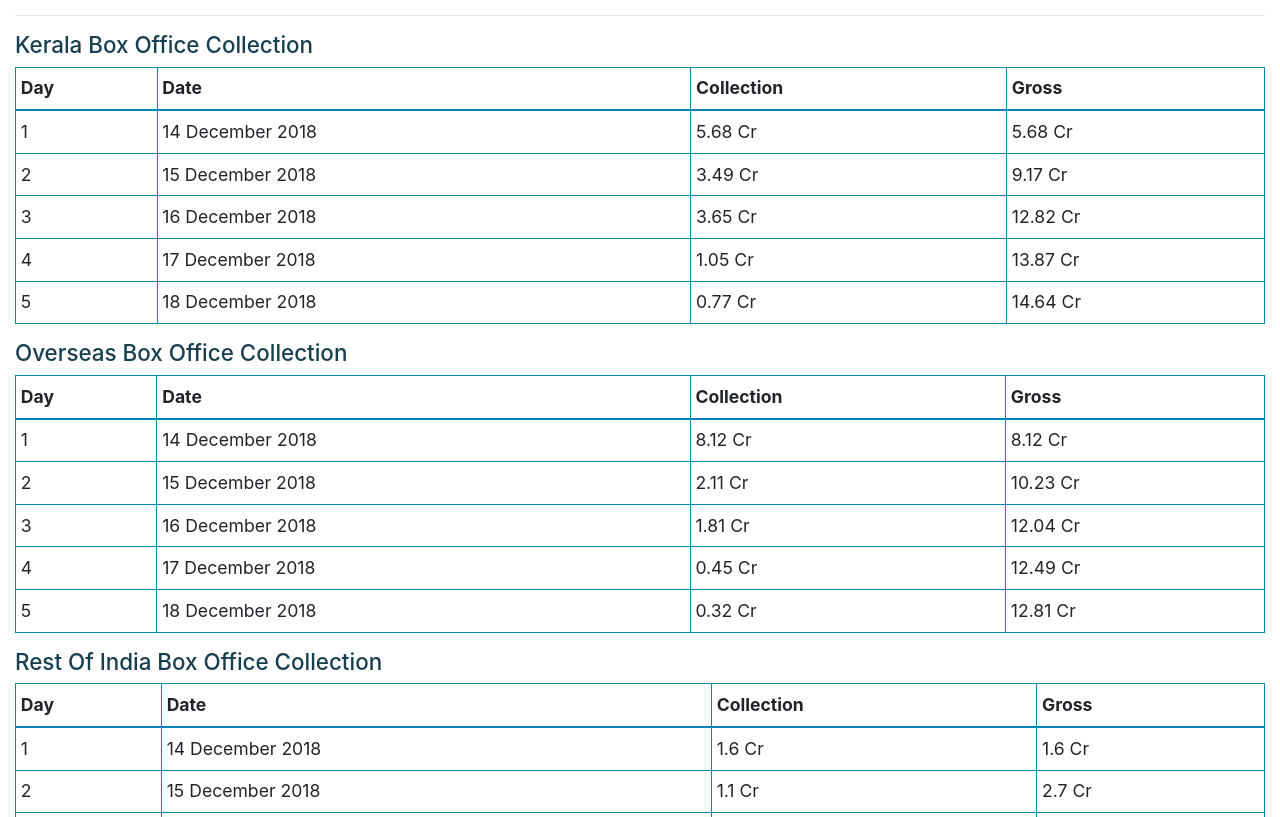
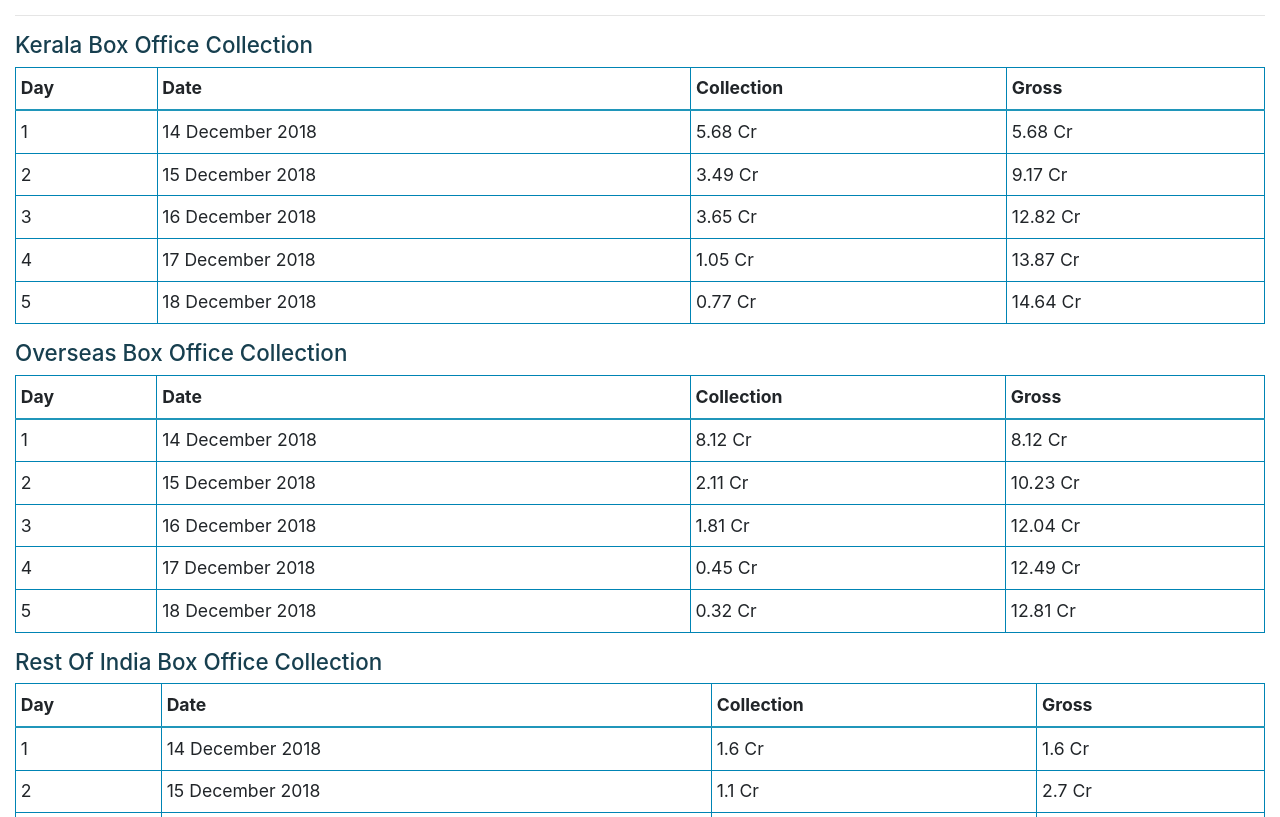
Before and after one commit to FilmBiopsy/filmbiopsy.github.io, a Jekyll site: the page built from _boxoffice/odiyan.md, in a window 1280 px wide and 1139 px high. Shown: the part 130-947 px from the top of the window. Built offline with Jekyll 4.4.1, drawn with Linux system fonts in a browser that asks for light colours.

Commit message:
colour change

```diff
--- a/_layouts/collection.html
+++ b/_layouts/collection.html
@@ -39,7 +39,7 @@ name: Box Office Collection for {{page.name}}
 </div>
 <style>
 	.table thead th {
-		border-bottom: 2px solid #0084b4;
+		border-bottom: 2px solid #2096BA;
 	}
 	.table-bordered th, .table-bordered td {
 		border: 1px solid #0084b4;
```
